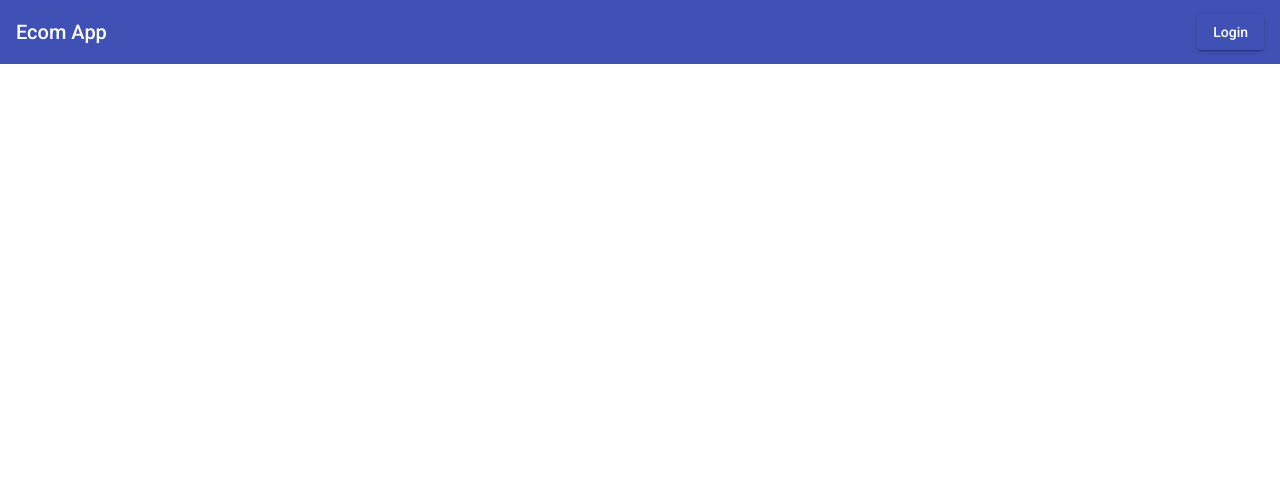
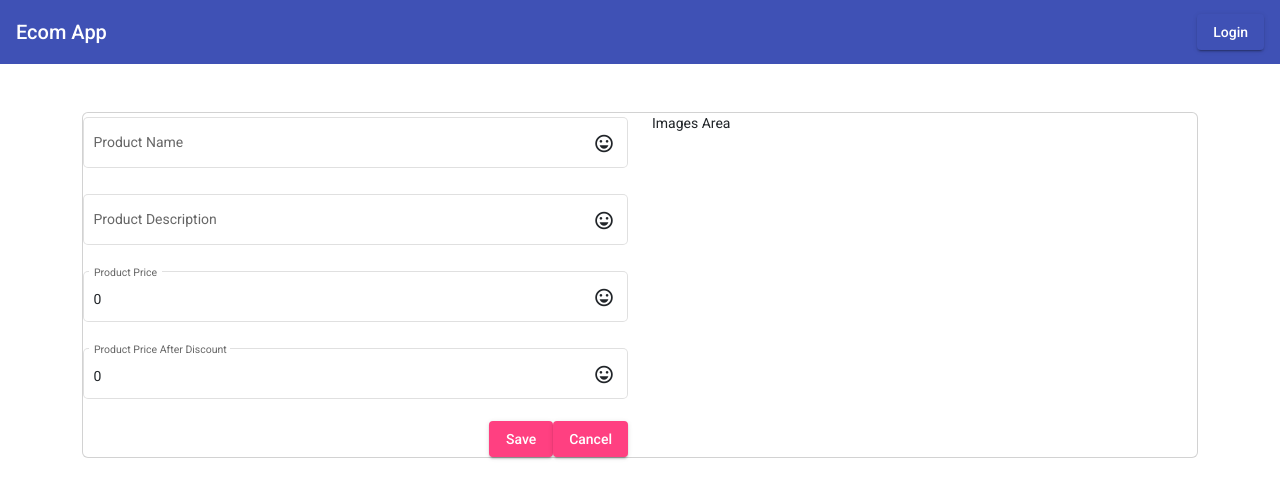
Before and after one commit to said-bouferriche/ecom-frontend, an Angular app: page /addNewProduct in a window 1280 px wide. Before the commit this address led to /. Shown: the top 498 px of the page. Built offline with nearby package versions, Linux system fonts and the light colour scheme.

Commit message:
adding new product

```diff
--- /dev/null
+++ b/src/app/_model/product.model.ts
@@ -0,0 +1,6 @@
+export interface Product{
+  productName: string,
+  productDescription: string,
+  productDiscountedPrice: number,
+  productActualPrice: number
+}
--- /dev/null
+++ b/src/app/_services/product.service.ts
@@ -0,0 +1,16 @@
+import { Injectable } from '@angular/core';
+import {HttpClient} from "@angular/common/http";
+import {Product} from "../_model/product.model";
+
+@Injectable({
+  providedIn: 'root'
+})
+export class ProductService {
+
+  API_PATH = "http://localhost:9090";
+  constructor(private httpClient: HttpClient) { }
+
+  public addProduct(product: Product){
+    return this.httpClient.post<Product>(this.API_PATH +"/addNewProduct", product);
+  }
+}
--- a/src/app/_services/user-auth.service.ts
+++ b/src/app/_services/user-auth.service.ts
@@ -32,4 +32,17 @@
   public isLoggedIn(){
     return this.getRoles() && this.getToken();
   }
+
+  public isAdmin(){
+    const roles: any[] =this.getRoles();
+    return  roles[0].roleName ==='Admin';
+
+  }
+
+  public isUser(){
+    const roles: any[] =this.getRoles();
+    return  roles[0].roleName ==='User';
+
+  }
+
 }
--- /dev/null
+++ b/src/app/add-new-product/add-new-product.component.html
@@ -0,0 +1,67 @@
+<div class="container mt-5">
+  <div class="card">
+
+    <div class="row">
+      <div class="col-6">
+        <form #productForm="ngForm" (ngSubmit)="addProduct(productForm)" action="" method="post">
+        <mat-form-field appearance="outline" class="w-100">
+          <mat-label>Product Name</mat-label>
+          <input matInput
+                 placeholder="ProductName"
+                 [(ngModel)]="product.productName"
+                 name="productName">
+          <mat-icon matSuffix>sentiment_very_satisfied</mat-icon>
+<!--          <mat-hint>Hint</mat-hint>-->
+        </mat-form-field>
+        <mat-form-field appearance="outline" class="w-100">
+          <mat-label>Product Description</mat-label>
+          <input matInput
+                 placeholder="Product Description"
+                 [(ngModel)]="product.productDescription"
+                 name="productDescription">
+          <mat-icon matSuffix>sentiment_very_satisfied</mat-icon>
+<!--          <mat-hint>Hint</mat-hint>-->
+        </mat-form-field>
+        <mat-form-field appearance="outline" class="w-100">
+          <mat-label>Product Price</mat-label>
+          <input matInput
+                 placeholder="Product Price"
+                 [(ngModel)]="product.productActualPrice"
+                  name="productActualPrice">
+          <mat-icon matSuffix>sentiment_very_satisfied</mat-icon>
+<!--          <mat-hint>Hint</mat-hint>-->
+        </mat-form-field>
+        <mat-form-field appearance="outline" class="w-100">
+          <mat-label>Product Price After Discount</mat-label>
+          <input matInput
+                 placeholder="Price After Discount"
+                 [(ngModel)]="product.productDiscountedPrice"
+                 name="productDiscountedPrice">
+          <mat-icon matSuffix>sentiment_very_satisfied</mat-icon>
+<!--          <mat-hint>Hint</mat-hint>-->
+        </mat-form-field>
+
+        <div align="end">
+          <button type="submit" mat-raised-button color="accent">
+            Save
+          </button>
+          <button mat-raised-button color="accent">
+            Cancel
+          </button>
+        </div>
+        </form>
+
+
+
+      </div>
+
+      <div class="col-6">
+        Images Area
+
+      </div>
+
+
+    </div>
+
+  </div>
+</div>
--- /dev/null
+++ b/src/app/add-new-product/add-new-product.component.ts
@@ -0,0 +1,35 @@
+import { Component, OnInit } from '@angular/core';
+import {Product} from "../_model/product.model";
+import {NgForm} from "@angular/forms";
+import {ProductService} from "../_services/product.service";
+import {HttpErrorResponse} from "@angular/common/http";
+
+@Component({
+  selector: 'app-add-new-product',
+  templateUrl: './add-new-product.component.html',
+  styleUrls: ['./add-new-product.component.css']
+})
+export class AddNewProductComponent implements OnInit {
+
+  product: Product ={
+    productName: "",
+    productDescription: "",
+    productDiscountedPrice: 0,
+    productActualPrice: 0
+  }
+  constructor(private productService:ProductService) { }
+
+  ngOnInit(): void {
+  }
+
+  addProduct(productForm: NgForm) {
+    this.productService.addProduct(this.product)
+      .subscribe(
+        (response:Product)=>{
+          productForm.reset();
+    },(error:HttpErrorResponse)=>{
+          console.log(error);
+        }
+      )
+  }
+}
--- a/src/app/app-routing.module.ts
+++ b/src/app/app-routing.module.ts
@@ -6,13 +6,15 @@
 import {LoginComponent} from "./login/login.component";
 import {ForbiddenComponent} from "./forbidden/forbidden.component";
 import {AuthGuard} from "./_auth/auth.guard";
+import {AddNewProductComponent} from "./add-new-product/add-new-product.component";
 
 const routes: Routes = [
-  {path: 'home', component: HomeComponent},
+  {path: '', component: HomeComponent},
   {path: 'admin', component: AdminComponent, canActivate:[AuthGuard], data:{roles:['Admin']}},
   {path: 'user', component: UserComponent, canActivate:[AuthGuard], data:{roles:['User']}},
   {path: 'login', component: LoginComponent},
   {path: 'forbidden', component: ForbiddenComponent},
+  {path: 'addNewProduct', component: AddNewProductComponent}
 ];
 
 @NgModule({
--- a/src/app/app.module.ts
+++ b/src/app/app.module.ts
@@ -21,6 +21,7 @@
 import {MatFormFieldModule} from '@angular/material/form-field';
 import {MatInputModule} from "@angular/material/input";
 import {MatIconModule} from "@angular/material/icon";
+import { AddNewProductComponent } from './add-new-product/add-new-product.component';
 
 
 
@@ -32,7 +33,8 @@
     UserComponent,
     LoginComponent,
     HeaderComponent,
-    ForbiddenComponent
+    ForbiddenComponent,
+    AddNewProductComponent
   ],
   imports: [
     BrowserModule,
--- a/src/app/header/header.component.html
+++ b/src/app/header/header.component.html
@@ -10,6 +10,15 @@
 
   <button *ngIf="isLoggedIn()" (click)="logout()" mat-raised-button color="accent">
     Logout
+  </button>
+</mat-toolbar>
+
+<mat-toolbar  *ngIf="isLoggedIn()">
+  <button routerLink="/"  mat-raised-button color="accent">
+    Home
+  </button>
+  <button *ngIf="isAdmin()" mat-raised-button routerLink="/addNewProduct" color="accent">
+    Add New Product
   </button>
 </mat-toolbar>
 
--- a/src/app/header/header.component.ts
+++ b/src/app/header/header.component.ts
@@ -24,7 +24,17 @@
 
   public logout(){
     this.userAuthServise.clear();
-    this.router.navigate(['/home'])
+    this.router.navigate(['/'])
   }
 
+  public isAdmin(){
+    return  this.userAuthServise.isAdmin();
+  }
+
+  public isUser(){
+    return this.userAuthServise.isUser();
+  }
+
+
+
 }
--- a/src/app/login/login.component.html
+++ b/src/app/login/login.component.html
@@ -2,7 +2,7 @@
 <div class="container mt-5">
   <div class="card">
     <form #loginForm="ngForm" (ngSubmit)="login(loginForm)">
-      <mat-form-field appearance="outline" color="accent">
+      <mat-form-field appearance="outline" class="w-100">
         <mat-label>Outline form field</mat-label>
         <input
           matInput
@@ -14,11 +14,12 @@
         <mat-hint>UserName</mat-hint>
       </mat-form-field>
 
-      <mat-form-field appearance="outline">
+      <mat-form-field appearance="outline" class="w-100">
         <mat-label>Outline form field</mat-label>
         <input
           matInput
           ngModel
+          type="password"
           name="userPassword"
           id="userPassword"
           placeholder="Password">
@@ -26,7 +27,7 @@
         <mat-hint>Password</mat-hint>
       </mat-form-field>
 
-      <button
+      <button class="w-100"
         type="submit"
         value="Login"
         mat-raised-button color="primary">Primary</button>
```
Also changed, not shown: src/app/add-new-product/add-new-product.component.css (added), 2 other files (tests, documents, lock files or other folders).
